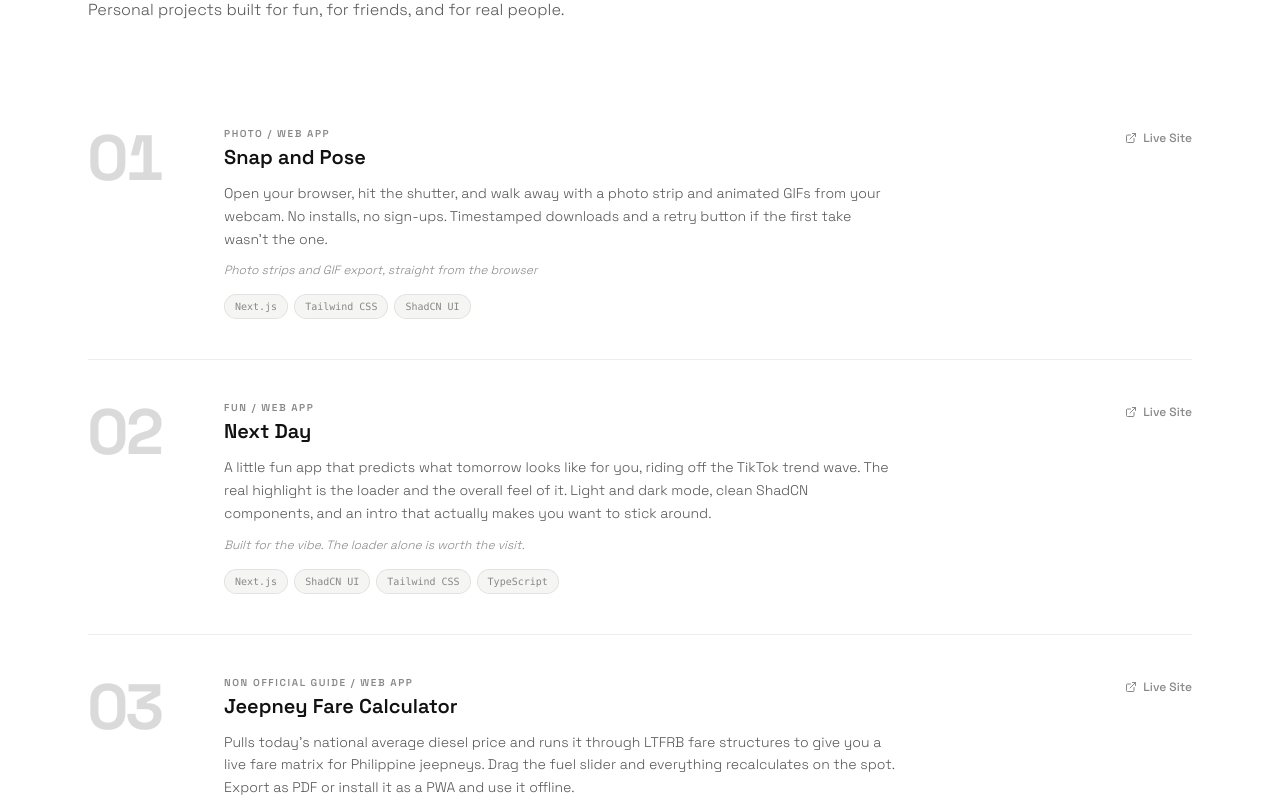
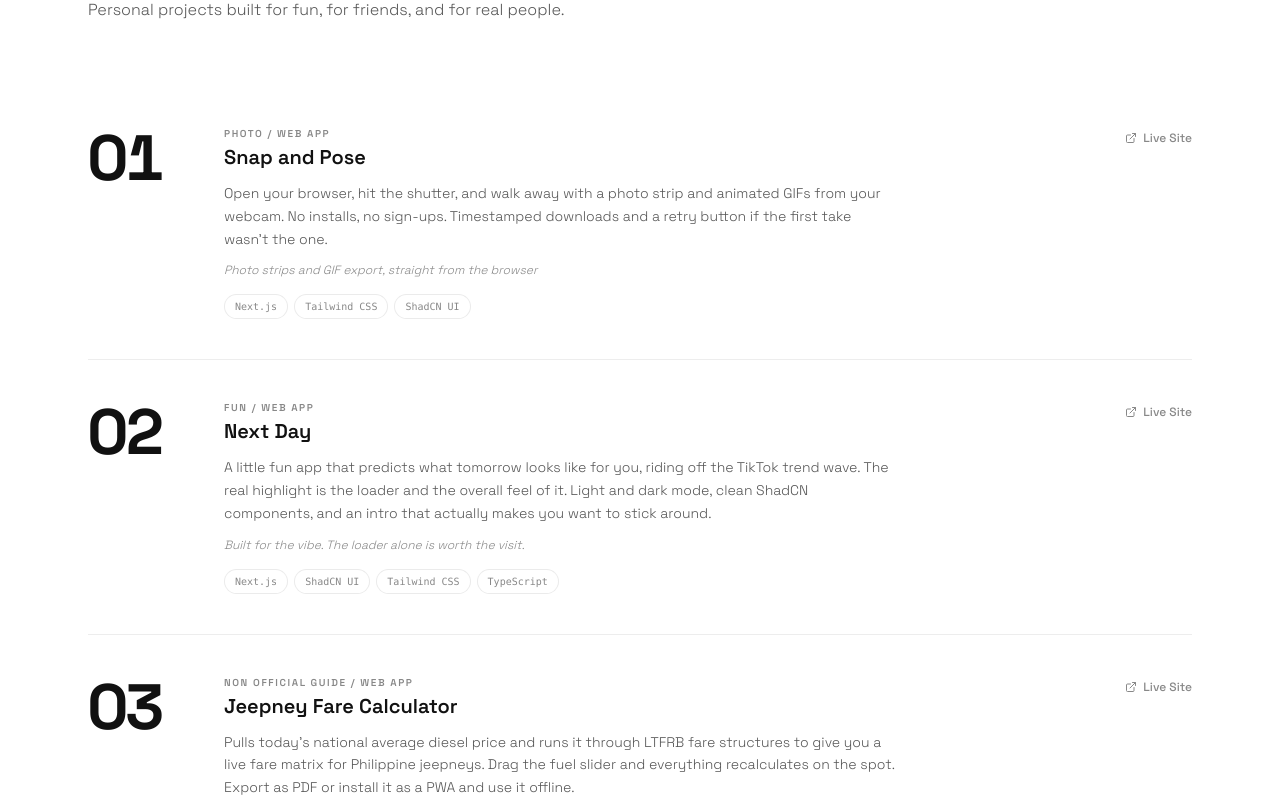
Before and after one commit to Drawde0731/portfolio, a Next.js app: page / in a window 1280 px wide. Shown: the part 3480-4280 px from the top of the page. Built offline with nearby package versions, Linux system fonts and the light colour scheme.

Commit message:
style: project numbers full black, all tech tags white bg

```diff
--- a/components/sections/ExperienceSection.tsx
+++ b/components/sections/ExperienceSection.tsx
@@ -60,7 +60,7 @@ export default function ExperienceSection() {
                 <div className="flex flex-wrap gap-1.5 pt-4" style={{ borderTop: "1px solid rgba(0,0,0,0.06)" }}>
                   {exp.tech.map((t) => (
                     <span key={t} className="px-2.5 py-1 text-[10px] font-mono rounded-full text-text-muted"
-                      style={{ background: "#F5F5F3", border: "1px solid rgba(0,0,0,0.08)" }}>
+                      style={{ background: "#FFFFFF", border: "1px solid rgba(0,0,0,0.08)" }}>
                       {t}
                     </span>
                   ))}
--- a/components/sections/ProjectsSection.tsx
+++ b/components/sections/ProjectsSection.tsx
@@ -43,7 +43,7 @@ export default function ProjectsSection() {
                     fontSize: "clamp(2.8rem, 5vw, 4.5rem)",
                     color: "#111111",
                     letterSpacing: "-0.04em",
-                    opacity: 0.15,
+                    opacity: 1,
                   }}
                 >
                   {String(i + 1).padStart(2, "0")}
@@ -84,7 +84,7 @@ export default function ProjectsSection() {
                     {project.tech.map((t: string) => (
                       <span key={t}
                         className="px-2.5 py-1 text-[10px] font-mono rounded-full text-text-muted"
-                        style={{ background: "#F5F5F3", border: "1px solid rgba(0,0,0,0.08)" }}>
+                        style={{ background: "#FFFFFF", border: "1px solid rgba(0,0,0,0.08)" }}>
                         {t}
                       </span>
                     ))}
--- a/components/sections/ServicesSection.tsx
+++ b/components/sections/ServicesSection.tsx
@@ -52,7 +52,7 @@ export default function ServicesSection() {
                     <span
                       key={tag}
                       className="px-2.5 py-1 text-[11px] font-mono rounded-full text-text-muted"
-                      style={{ background: "#F5F5F3", border: "1px solid rgba(0,0,0,0.08)" }}
+                      style={{ background: "#FFFFFF", border: "1px solid rgba(0,0,0,0.08)" }}
                     >
                       {tag}
                     </span>
```
